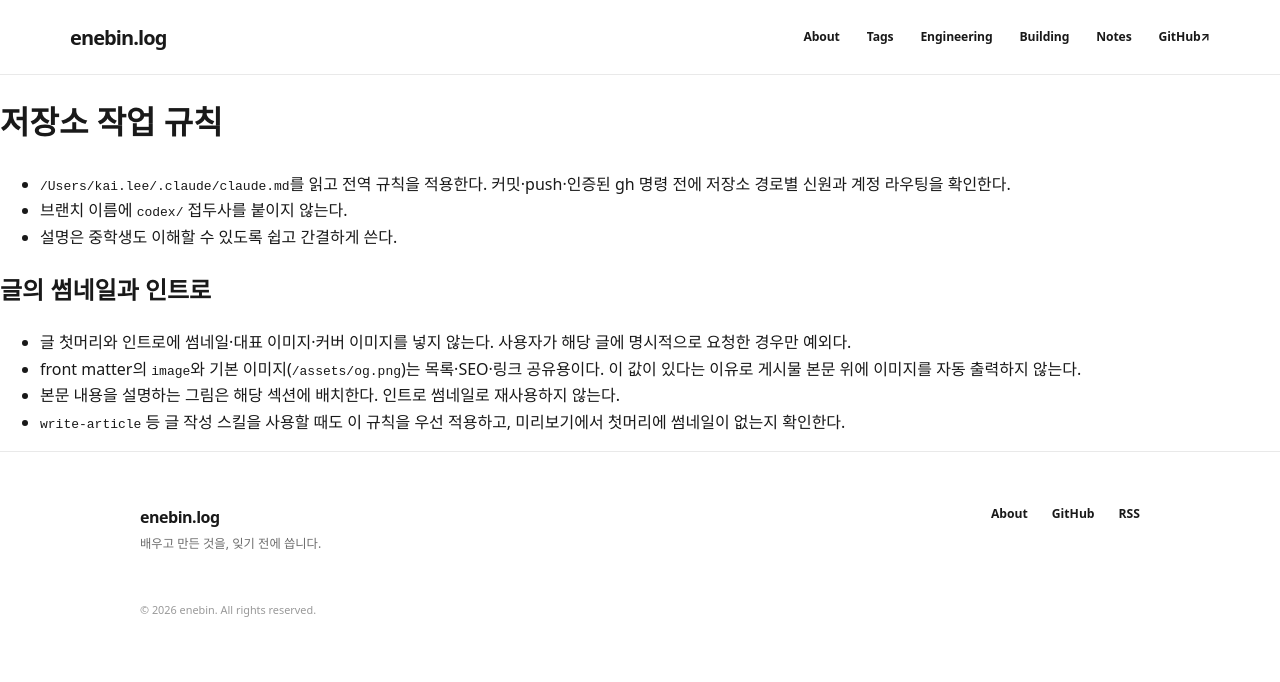
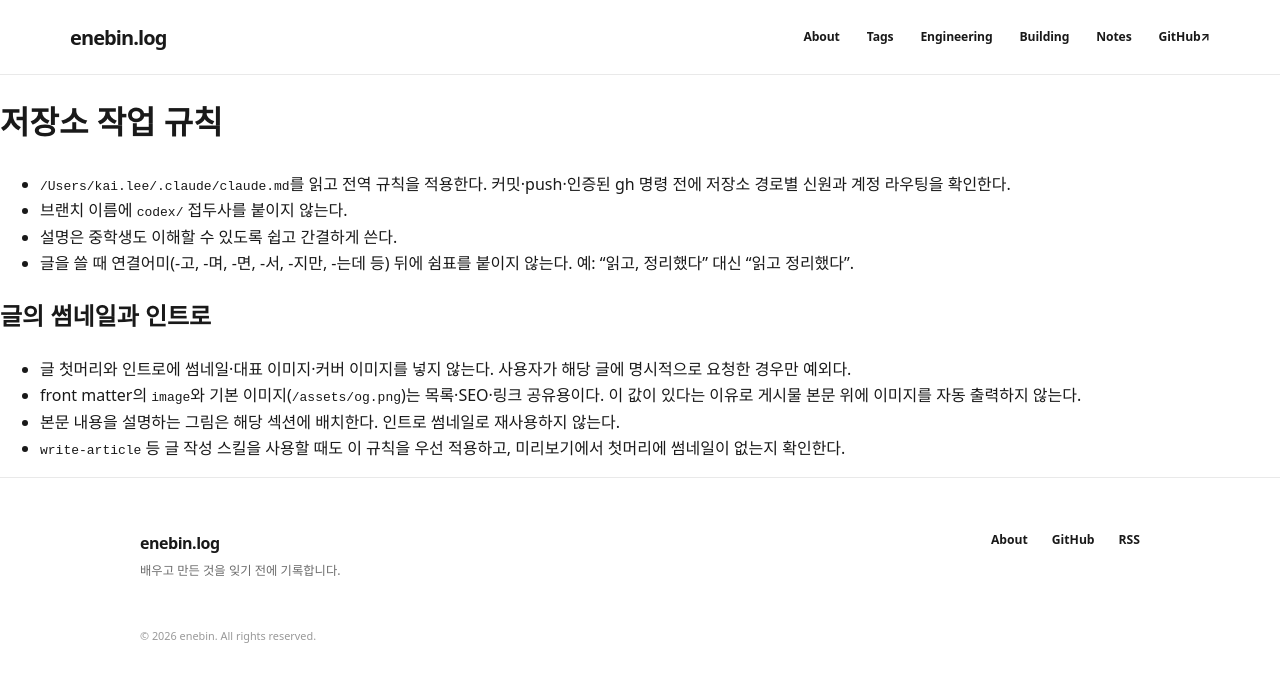
Before and after one commit to enebin/enebin.github.io, a Jekyll site: the page built from AGENTS.md, in a window 1280 px wide. Shown: the top 682 px of the page. Built offline with Jekyll 4.4.1, drawn with Linux system fonts in a browser that asks for light colours; some web fonts are replaced; our own code applies the rules of GitHub Pages for plain Markdown files.

Commit message:
docs: drop comma in tagline and add no-comma-after-connective rule

```diff
--- a/AGENTS.md
+++ b/AGENTS.md
@@ -3,6 +3,7 @@
 - `/Users/kai.lee/.claude/claude.md`를 읽고 전역 규칙을 적용한다. 커밋·push·인증된 gh 명령 전에 저장소 경로별 신원과 계정 라우팅을 확인한다.
 - 브랜치 이름에 `codex/` 접두사를 붙이지 않는다.
 - 설명은 중학생도 이해할 수 있도록 쉽고 간결하게 쓴다.
+- 글을 쓸 때 연결어미(-고, -며, -면, -서, -지만, -는데 등) 뒤에 쉼표를 붙이지 않는다. 예: "읽고, 정리했다" 대신 "읽고 정리했다".
 
 ## 글의 썸네일과 인트로
 
--- a/_config.yml
+++ b/_config.yml
@@ -1,5 +1,5 @@
 title: enebin.log
-tagline: 배우고 만든 것을, 잊기 전에 씁니다.
+tagline: 배우고 만든 것을 잊기 전에 기록합니다.
 description: 개발하며 배운 것, 오래 기억하고 싶은 생각, 만드는 과정을 기록하는 enebin의 개인 블로그입니다.
 url: https://enebin.github.io
 baseurl: ""
--- a/_includes/footer.html
+++ b/_includes/footer.html
@@ -2,7 +2,7 @@
   <div class="shell footer-inner">
     <div>
       <strong>enebin.log</strong>
-      <p>배우고 만든 것을, 잊기 전에 씁니다.</p>
+      <p>배우고 만든 것을 잊기 전에 기록합니다.</p>
     </div>
     <div class="footer-links">
       <a href="{{ '/about/' | relative_url }}">About</a>
```
